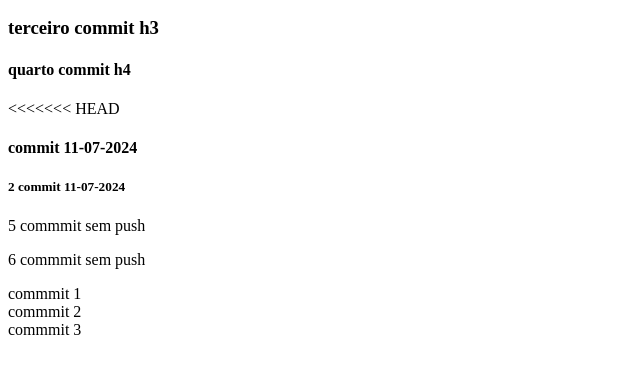
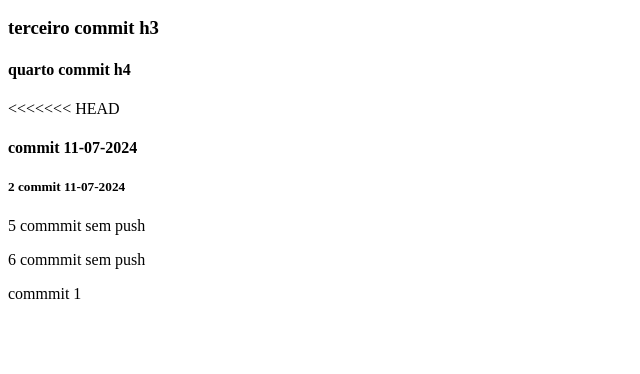
Before and after one commit to gabrielrsantana/rebasetest, a plain HTML site: page index.html in a window 1280 px wide. Shown: the part 96-470 px from the top of the page, without its empty margins (0-640 px from the left). Drawn offline with Linux system fonts and the light colour scheme.

Commit message:
commit 1 div

```diff
--- a/index.html
+++ b/index.html
@@ -15,11 +15,3 @@
 <div>
 	commmit 1
 </div>
-
-<div>
-	commmit 2
-</div>
-
-<div>
-	commmit 3
-</div>
```
